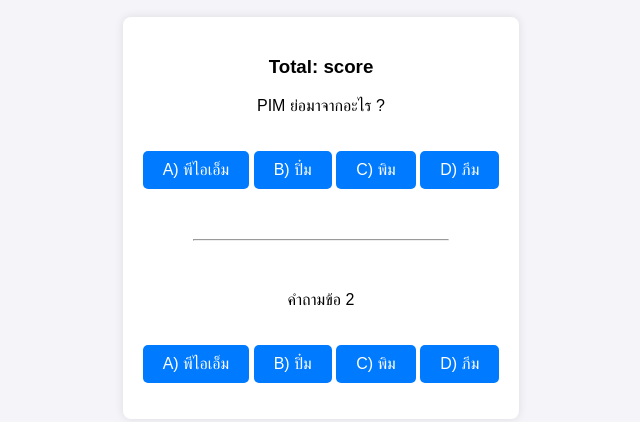
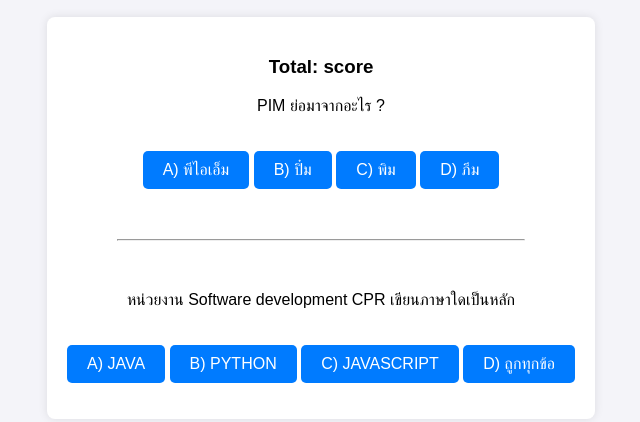
Before and after one commit to punmail111/MyPage2024, a plain HTML site: page homework_2/homework_2.html in a window 1280 px wide. Shown: the part 182-604 px from the top of the page, without its empty margins (319-959 px from the left). Drawn offline with Linux system fonts and the light colour scheme.

Commit message:
Commit HomeWork_2

```diff
--- a/homework_2/homework_2.html
+++ b/homework_2/homework_2.html
@@ -19,11 +19,11 @@
         <button class="button" onclick="checkAnswer('d' , '1')">D) ภีม</button>
         <p id="result"></p>
         <hr style="margin: 50px;">
-        <p id="question">คำถามข้อ 2</p>
-        <button class="button" onclick="checkAnswer('a', '2')">A) พีไอเอ็ม</button>
-        <button class="button" onclick="checkAnswer('b', '2')">B) ปิ๋ม</button>
-        <button class="button" onclick="checkAnswer('c', '2')">C) พิม</button>
-        <button class="button" onclick="checkAnswer('d', '2')">D) ภีม</button>
+        <p id="question">หน่วยงาน Software development CPR เขียนภาษาใดเป็นหลัก</p>
+        <button class="button" onclick="checkAnswer('a', '2')">A) JAVA</button>
+        <button class="button" onclick="checkAnswer('b', '2')">B) PYTHON</button>
+        <button class="button" onclick="checkAnswer('c', '2')">C) JAVASCRIPT</button>
+        <button class="button" onclick="checkAnswer('d', '2')">D) ถูกทุกข้อ</button>
         <p id="result2"></p>
     </div>
 
--- a/homework_2/homework_2.js
+++ b/homework_2/homework_2.js
@@ -21,8 +21,8 @@ function checkAnswer(answer, number) {
             break;
         case "2":
 
-            if (answer === 'b') {
-                result2.textContent = "ถูกต้อง PIM ย่อมาจาก PIM";
+            if (answer === 'd') {
+                result2.textContent = "ถูกต้อง เขียนทั้งหมดเลย มีมากกว่านี้อีก";
                 result2.style.color = 'green';
                 score[1] = 1
             } else {
```
